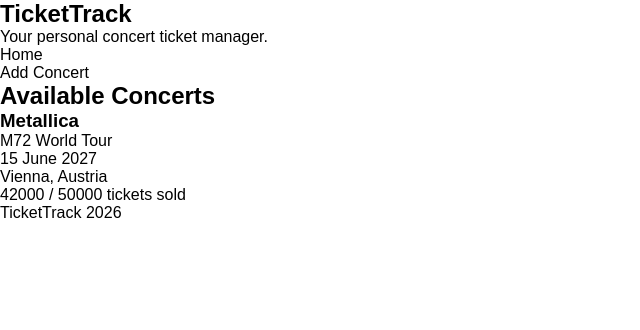
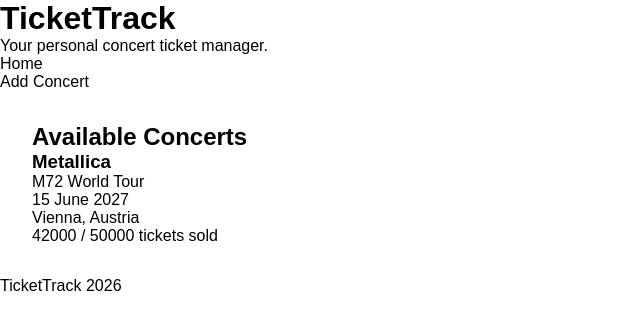
Before and after one commit to Spiritus93/TicketTrack, a React (Vite) app: page / in a window 1280 px wide. Shown: the top 330 px of the page, without its empty margins (0-640 px from the left). Built offline with nearby package versions, Linux system fonts and the light colour scheme.

Commit message:
Semantically adjusted the structure

```diff
--- a/src/App.jsx
+++ b/src/App.jsx
@@ -5,11 +5,15 @@
 
 function App() {
   return (
-      <section id="center">
+      <>
           <Header />
-          <Home />
+
+          <main id="center">
+              <Home />
+          </main>
+
           <Footer />
-      </section>
+      </>
   );
 }
 
```
